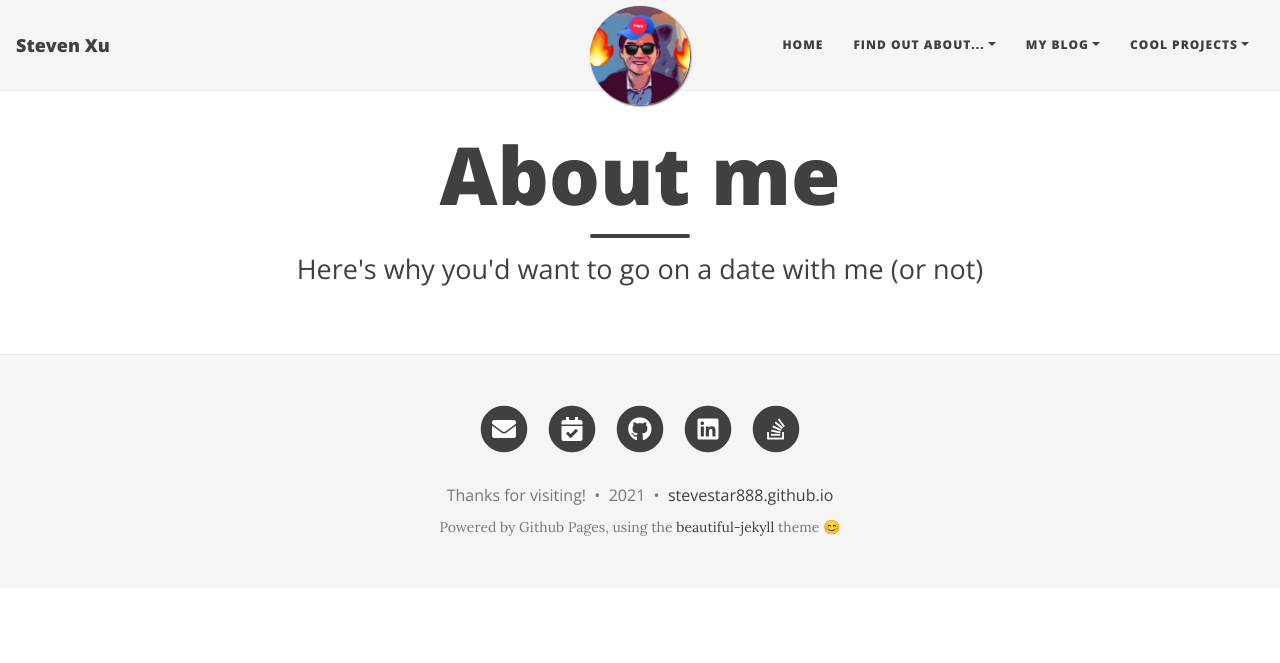
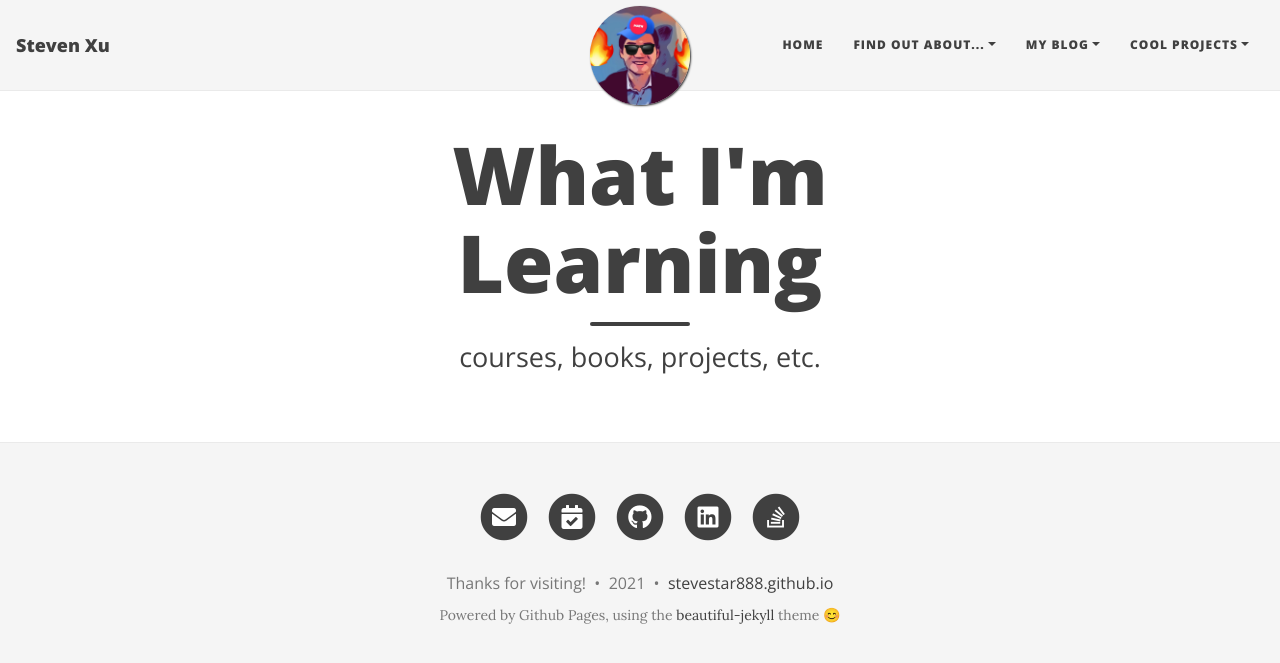
Before and after one commit to stevestar888/steven.github.io, a Jekyll site: the page built from learning.md, in a window 1280 px wide. Shown: the top 663 px of the page. Built offline with Jekyll 4.4.1, drawn with Linux system fonts in a browser that asks for light colours; nearby versions of some CDN libraries.

Commit message:
Update learning.md

```diff
--- a/learning.md
+++ b/learning.md
@@ -1,5 +1,5 @@
 ---
 layout: page
-title: About me
-subtitle: Here's why you'd want to go on a date with me (or not)
+title: What I'm Learning
+subtitle: courses, books, projects, etc.
 ---
```
